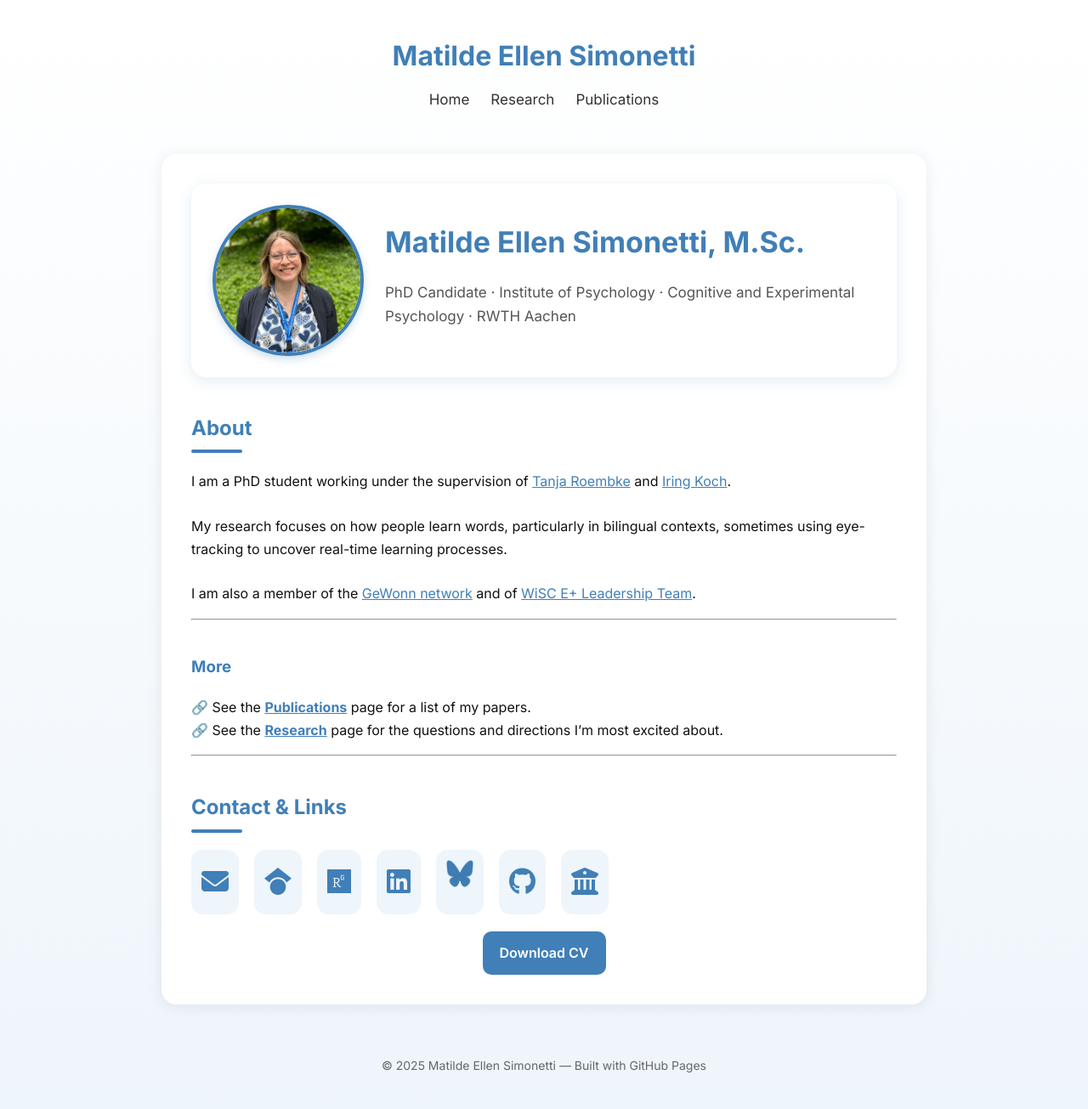
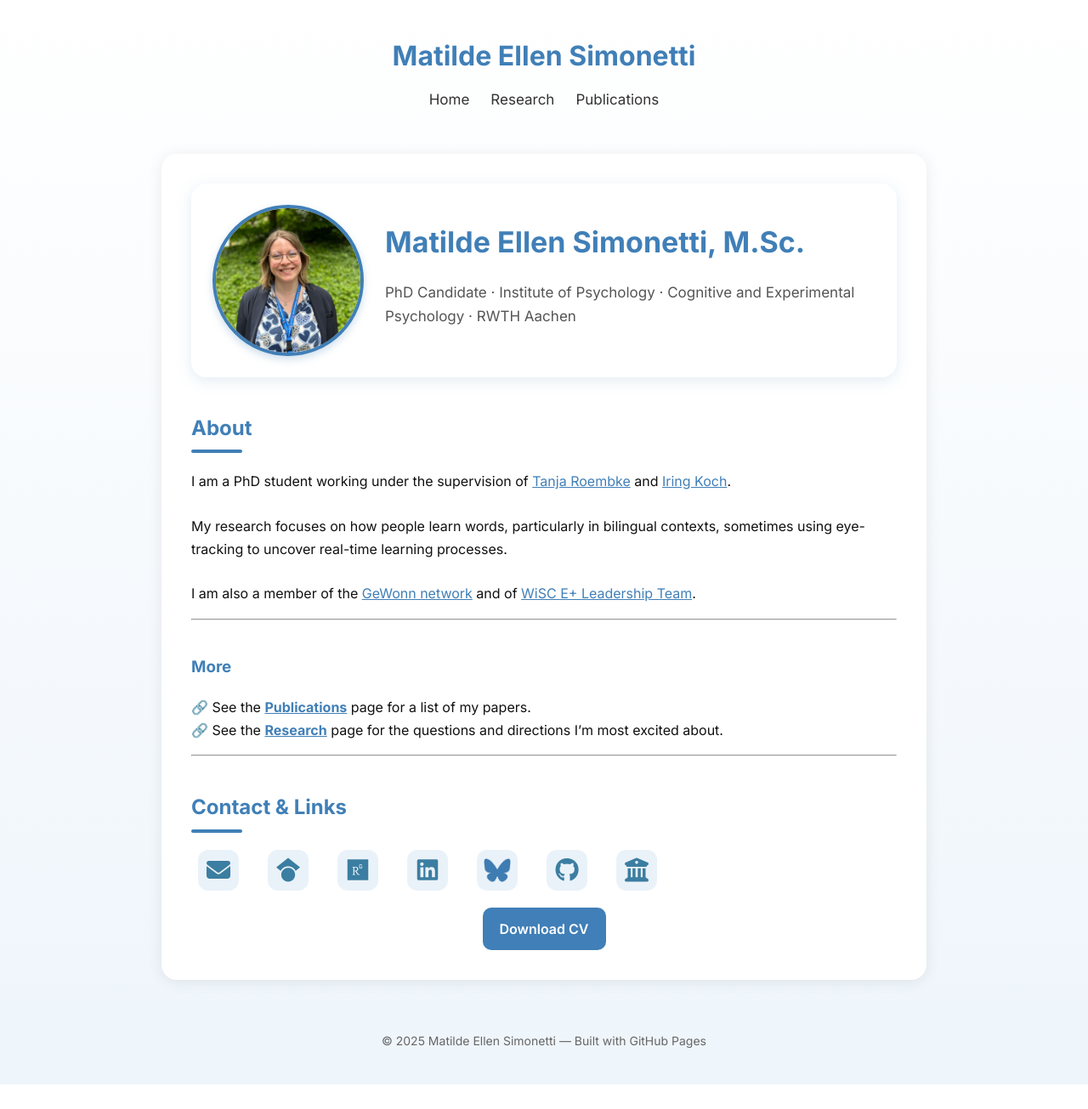
Before and after one commit to matildellen/matildellen.github.io, a Jekyll site: the page built from index.md, in a window 1280 px wide. Shown: the whole page at 85% size. Built offline with Jekyll 4.4.1, drawn with Linux system fonts in a browser that asks for light colours; after the commit the page ends 1276 px from its top, so only the background shows below that.

Commit message:
Refactor contact links and icon styles in CSS

```diff
--- a/assets/style.css
+++ b/assets/style.css
@@ -110,13 +110,20 @@ main {
 }
 
 .contact-links a {
-  font-size: 32px;
-  color: var(--accent);
-  background-color: var(--bg);
-  padding: 12px;
-  border-radius: 14px;
-  transition: 0.2s ease;
+  display: inline-flex;
+  justify-content: center;
+  align-items: center;
+
+  width: 48px;
+  height: 48px;
+
+  background-color: #eaf2f9;
+  border-radius: 12px;
+
+  margin: 0 8px;
   text-decoration: none;
+  color: #3b7ea1;
+  font-size: 28px;
 }
 
 .contact-links a:hover {
@@ -128,7 +135,14 @@ main {
 .bsky-icon {
   width: 32px;
   height: 32px;
-  display: block;
+  object-fit: contain;
+  display: inline-block;
+  vertical-align: middle;
+
+  /* Make it visually match the other icons */
+  padding: 6px;
+  border-radius: 12px;
+  background-color: #eaf2f9; /* same light background as your card icons */
 }
 
 
```
